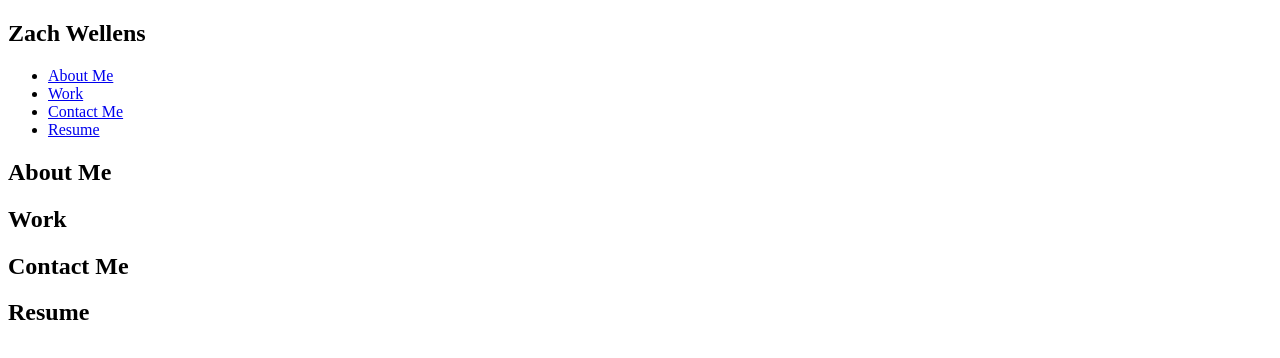
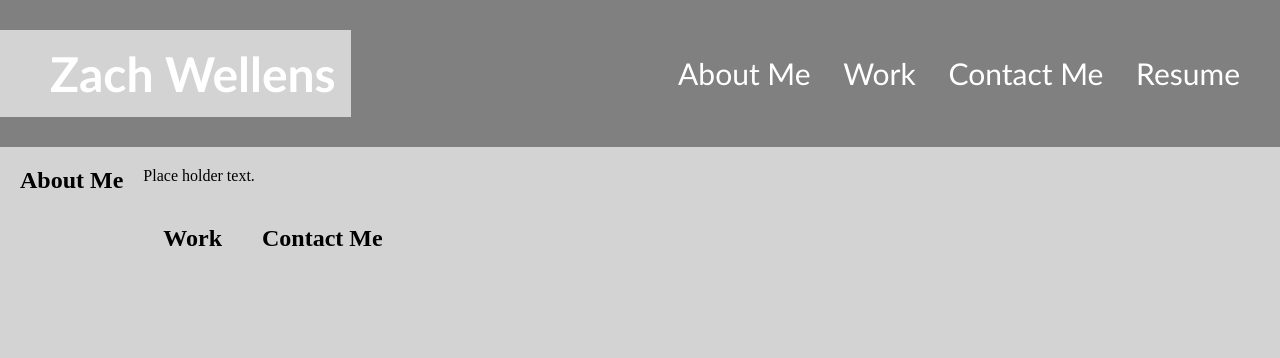
Before and after one commit to zwell99/week-two-challenge, a plain HTML site: page index.html in a window 1280 px wide. Drawn offline with Linux system fonts and the light colour scheme.

Commit message:
Added css

```diff
--- a/assets/css/style.css
+++ b/assets/css/style.css
@@ -0,0 +1,72 @@
+* {
+    box-sizing: border-box;
+    padding: 0;
+    margin: 0;
+}
+
+body {
+    background-color: lightgrey;
+}
+
+
+/* Sets the parameters for the header */
+.header {
+    padding: 20px;
+    font-family: 'Trebuchet MS', 'Lucida Sans Unicode', 'Lucida Grande', 'Lucida Sans', Arial, sans-serif;
+    background-color: grey;
+    color: #ffffff;
+}
+
+.header h1 {
+    padding: 15px;
+    padding-left: 50px;
+    margin: 10px;
+    margin-left: -20px;
+    background-color: lightgrey;
+    display: inline-block;
+    font-size: 48px;
+}
+
+.header div {
+    padding-top: 35px;
+    margin-right: 20px;
+    float: right;
+    font-family: 'Gill Sans', 'Gill Sans MT', Calibri, 'Trebuchet MS', sans-serif;
+    font-size: 30px;
+}
+
+.header div ul {
+    list-style-type: none;
+}
+
+.header div ul li {
+    display: inline-block;
+    margin-left: 25px;
+}
+
+.header div ul li a {
+    color: #ffffff;
+    text-decoration: none;
+}
+
+/* Sets parameters for the about me section */
+.about-me h2 {
+    float: left;
+    padding: 20px;
+}
+
+.about-me p {
+    padding: 20px;
+}
+
+/* Sets parameters for the work section */
+.work h2 {
+    float: left;
+    padding: 20px;
+}
+
+/* Sets parameters for the contact me section */
+.contact-me h2 {
+    float: left;
+    padding: 20px;
+}
--- a/index.html
+++ b/index.html
@@ -8,6 +8,7 @@
     <body>
         <section class="header">
             <h1>Zach Wellens</h1>
+            <div>
                 <ul>
                     <li>
                         <a href="#about-me">About Me</a>
@@ -22,18 +23,22 @@
                         <a href="#resume">Resume</a>
                     </li>
                 </ul>
+            </div>
         </section>
-        <section class="abuot-me">
+        <section class="about-me">
             <h2>About Me</h2>
+            <p>
+                Place holder text.
+            </p>
         </section>
         <section class="work">
             <h2>Work</h2>
+            <div class="projects">
+
+            </div>
         </section>
         <section class="contact-me">
             <h2>Contact Me</h2>
-        </section>
-        <section class="resume">
-            <h2>Resume</h2>
         </section>
         <section class="footer">
             <h2></h2>
```
Lines whose indentation alone changed are shown as unchanged.
